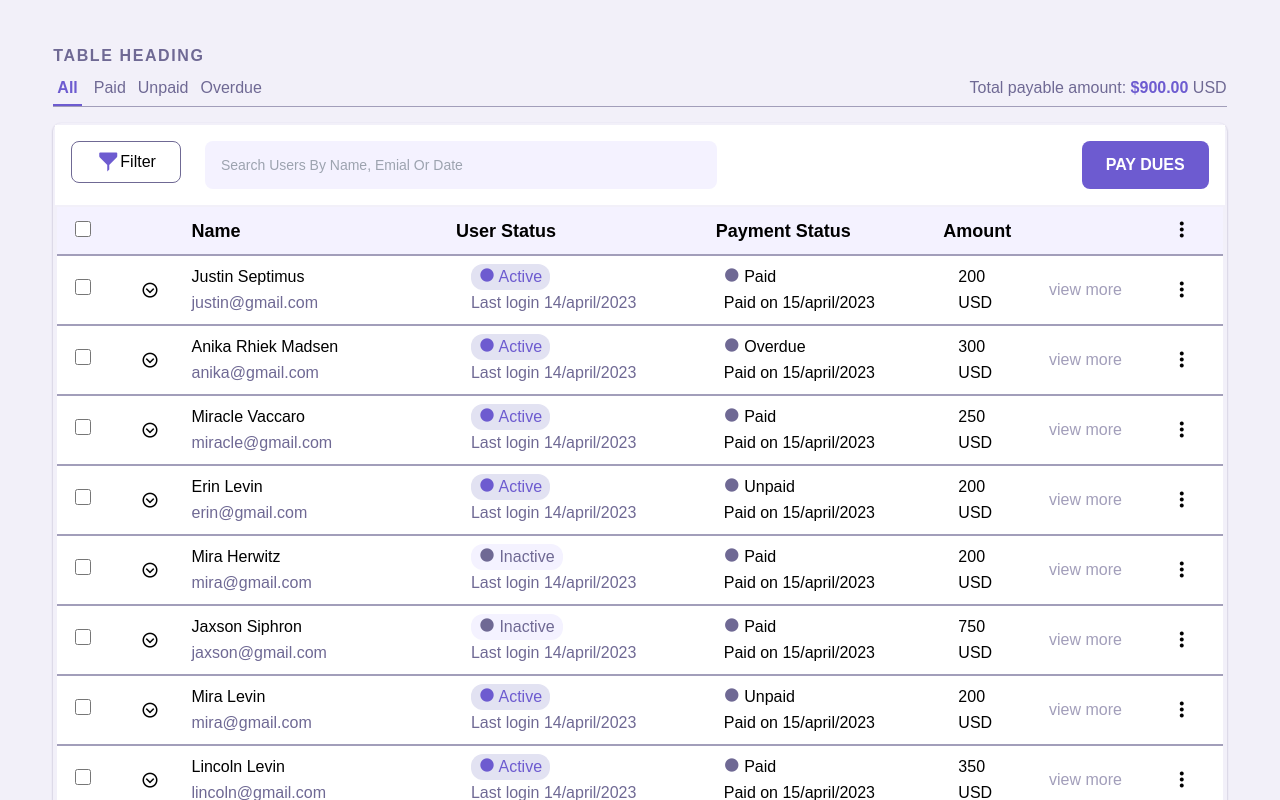
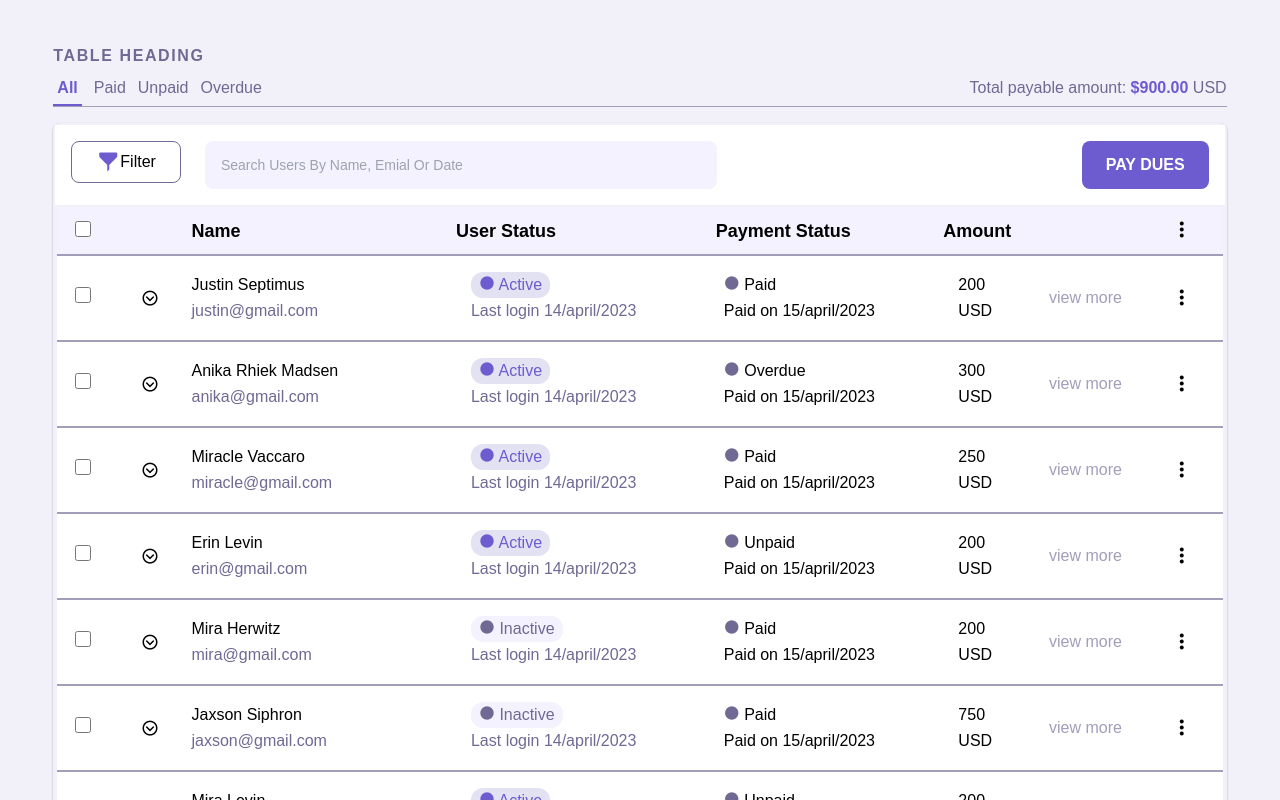
Before and after one commit to salv20/admin-table, a Vue app: page / in a window 1280 px wide. Shown: the top 800 px of the page. Built offline with nearby package versions, Linux system fonts and the light colour scheme.

Commit message:
modified:   src/App.vue 	modified:   src/components/Header.vue 	modified:   src/components/Tablebody.vue

```diff
--- a/src/App.vue
+++ b/src/App.vue
@@ -56,7 +56,7 @@ export default {
   -moz-osx-font-smoothing: grayscale;
   background-color: #f2f0f9;
 }
-.active {
+li.active {
   border-bottom: 2px solid #6d5bd0;
   padding: 0px 4px;
   color: #6d5bd0;
--- a/src/components/Header.vue
+++ b/src/components/Header.vue
@@ -5,7 +5,7 @@
       class="md:flex justify-between space-y-2 md:space-y-0"
       @click="tagertObj"
     >
-      <ul class="flex space-x-3 capitalize menu">
+      <ul class="flex space-x-3 capitalize">
         <li class="list active all">all</li>
         <li class="list paid">paid</li>
         <li class="list unpaid">unpaid</li>
--- a/src/components/Tablebody.vue
+++ b/src/components/Tablebody.vue
@@ -11,7 +11,7 @@
       <p class="capitalize">{{ user.name }}</p>
       <p class="text-tableDarkP">{{ user.email }}</p>
     </td>
-    <td class="leading-relaxed py-2 px-4">
+    <td class="leading-relaxed p-4">
       <p
         class="capitalize w-fit rounded-xl px-2"
         :class="
```
